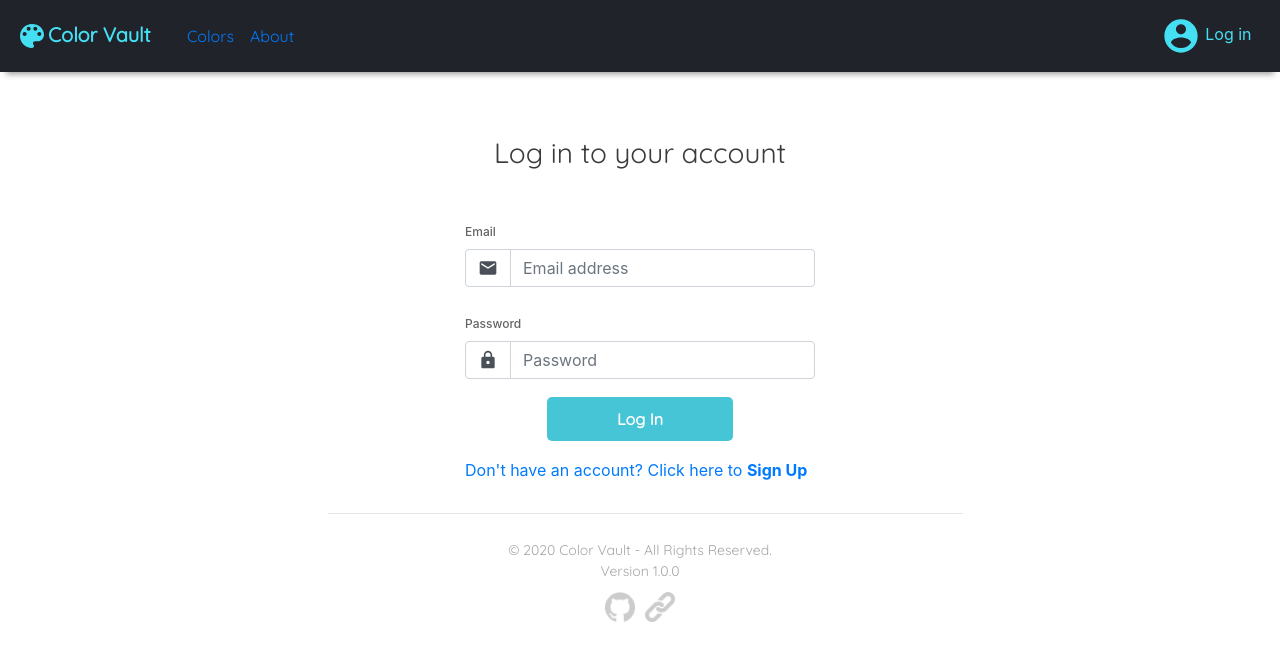
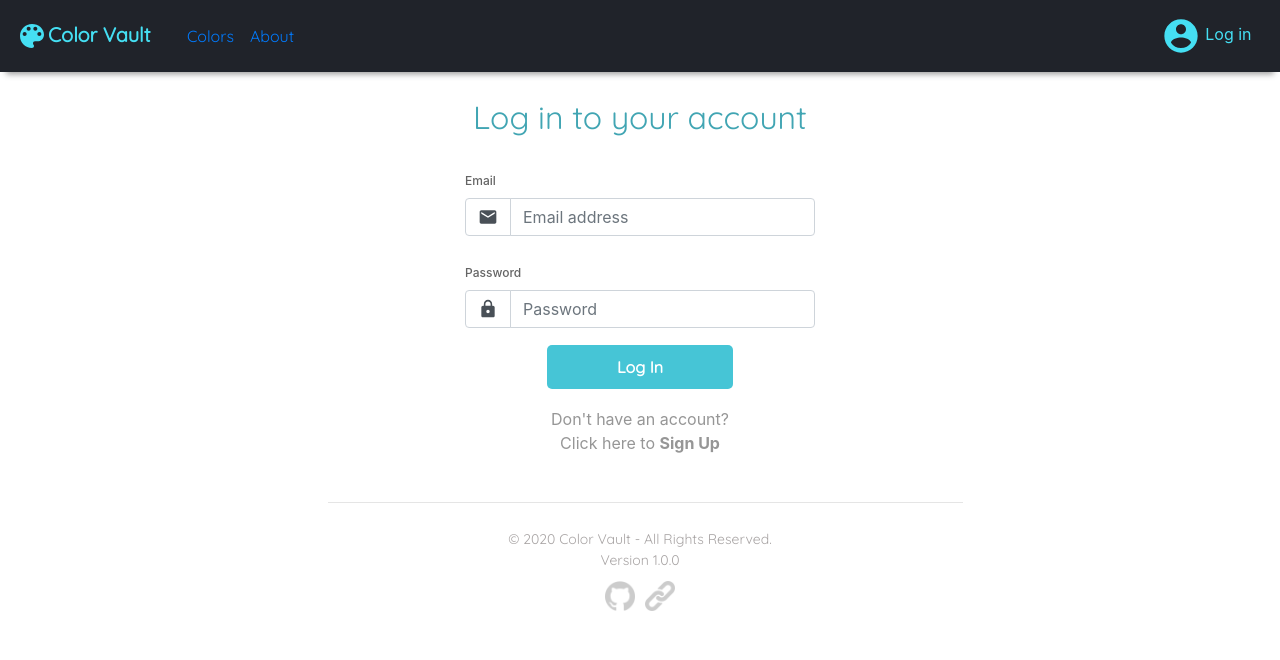
Before and after one commit to Chase00/ColorVault, a React (Create React App) app: page /login in a window 1280 px wide. Shown: the top 660 px of the page. Built offline with nearby package versions, Linux system fonts and the light colour scheme.

Commit message:
Register/Login linking
Fixed text for linking between the register and login components

```diff
--- a/src/Components/Auth/Auth.css
+++ b/src/Components/Auth/Auth.css
@@ -1,12 +1,11 @@
 .auth-container {
-    padding-top: 5%;
+    padding-top: 2%;
 }
 
 .auth-title {
     text-align: center;
-    color: #3b3b3b;
+    color: rgb(65, 165, 179);
     font-family: 'Quicksand', sans-serif;
-    padding-bottom: 5%;
 }
 
 Label {
@@ -40,3 +39,8 @@ Label {
 span.input-group-text{
     background-color: transparent;
 }
+
+.auth-link {
+    text-align: center;
+    color: rgb(150, 150, 150);
+}
--- a/src/Components/Auth/Login.js
+++ b/src/Components/Auth/Login.js
@@ -40,7 +40,7 @@ const Login = (props) => {
         <Row>
             <Col md="4" />
             <Col md="4">
-            <h3 class="auth-title">Log in to your account</h3>
+            <h2 class="auth-title">Log in to your account</h2>
             <Form onSubmit={handleSubmit}>
 
             <Label htmlFor="email">Email</Label>
@@ -75,7 +75,7 @@ const Login = (props) => {
                     <button type="submit" class="user-button">Log In</button>
                 </div>
             </Form>
-            <Link to="/signup">Don't have an account? Click here to <b>Sign Up</b></Link>
+            <Link to="/signup"><p class="auth-link"> Don't have an account? <br /> Click here to <b>Sign Up</b></p></Link>
             </Col>
         </Row>
         </Container>
--- a/src/Components/Auth/Register.js
+++ b/src/Components/Auth/Register.js
@@ -40,7 +40,7 @@ const Register = (props) => {
         <Row>
             <Col md="4" />
             <Col md="4">
-            <h3 class="auth-title">Register</h3>
+            <h2 class="auth-title">Register</h2>
             <Form onSubmit={handleSubmit}>
             <Label htmlFor="email">Email <span style={{color: "red"}}>*</span></Label>
             <InputGroup>
@@ -88,10 +88,10 @@ const Register = (props) => {
             </InputGroup>
 
                 <div style={{textAlign: "center"}}>
-                    <button type="submit" class="user-button">Signup</button>
+                    <button type="submit" class="user-button">Register</button>
                 </div>
             </Form>
-            <Link to="/login">Already have an account? Click here to <b>Log in</b></Link>
+            <Link to="/login"><p class="auth-link">Already have an account? <br /> Click here to <b>Log in</b></p></Link>
         </Col>
         </Row>
         </Container>
```
